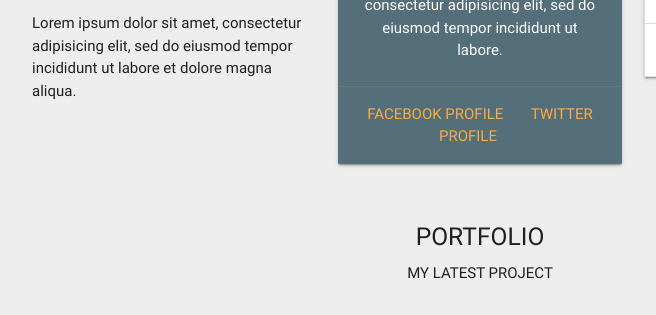
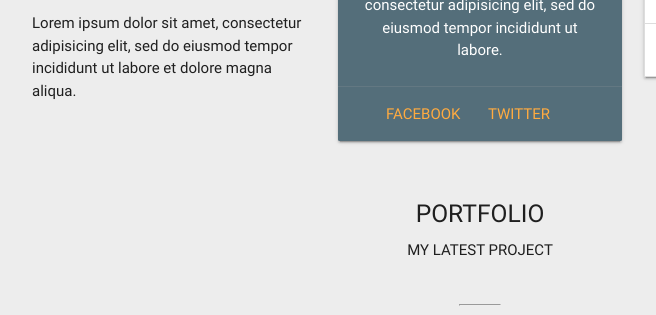
Before and after one commit to husain100b/husain100b.github.io, a plain HTML site: page index.html in a window 1280 px wide. Shown: the part 928-1243 px from the top of the page, 160-816 px from the left. Drawn offline with nearby package versions, Linux system fonts and the light colour scheme.

Commit message:
another change

```diff
--- a/index.html
+++ b/index.html
@@ -42,8 +42,8 @@
                 <p>Lorem ipsum dolor sit amet, consectetur adipisicing elit, sed do eiusmod tempor incididunt ut labore.</p>
               </div>
               <div class="card-action">
-                <a href="https://facebook.com/husain100b">Facebook Profile</a>
-                <a href="https://twitter.com/husain100b">Twitter Profile</a>
+                <a href="https://facebook.com/husain100b">Facebook</a>
+                <a href="https://twitter.com/husain100b">Twitter</a>
               </div>
             </div>
           </div>
```
